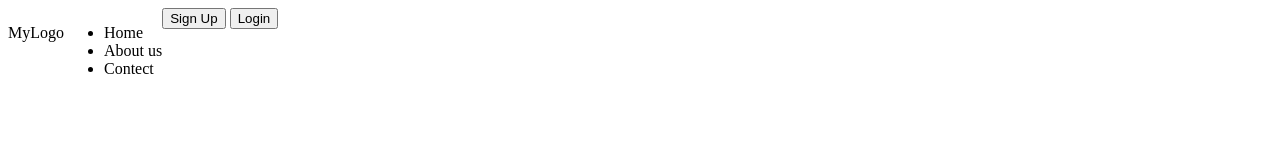
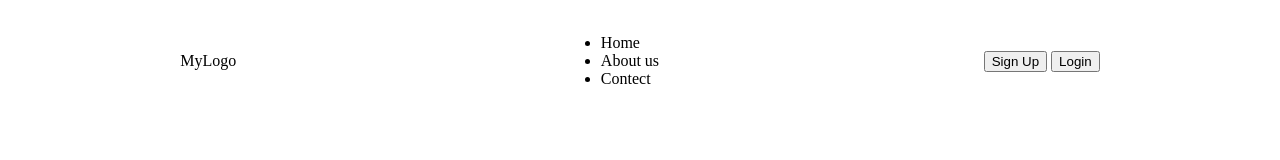
Before and after one commit to GmPratim/Cohort-WebDev, a plain HTML site: page css/CSS Libraries and Fun Interaction/index.html in a window 1280 px wide. Drawn offline with Linux system fonts and the light colour scheme.

Commit message:
function

```diff
--- a/css/CSS Libraries and Fun Interaction/index.html
+++ b/css/CSS Libraries and Fun Interaction/index.html
@@ -7,6 +7,9 @@
     <style>
       nav {
         display: flex;
+        align-items: center;
+        justify-content: space-around;
+        padding: 10px;
       }
     </style>
   </head>
```
